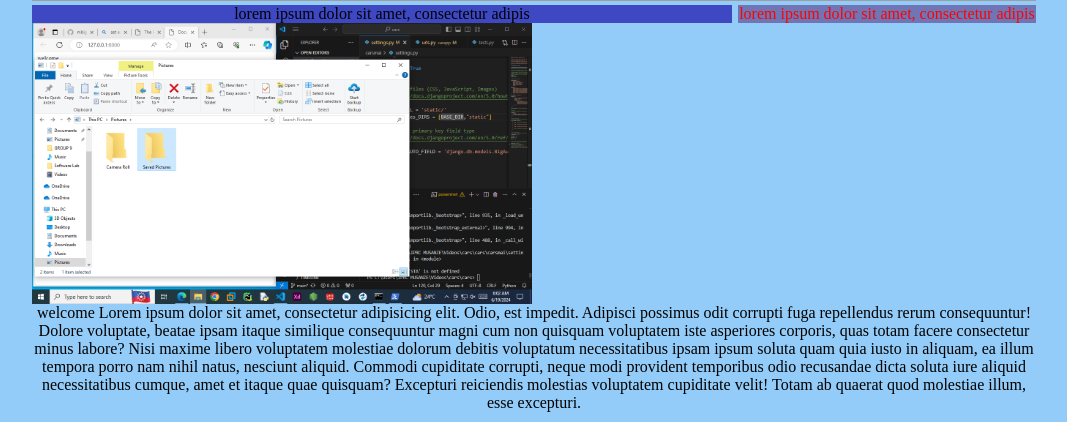
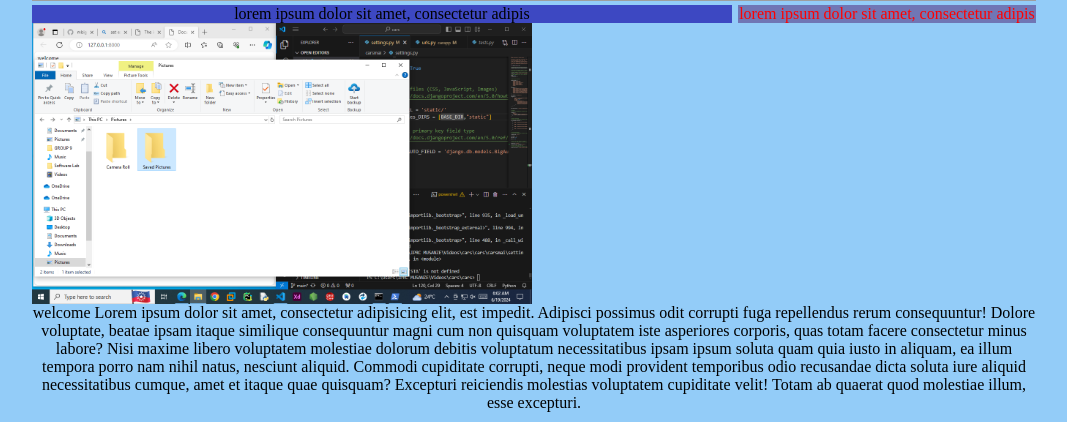
Before and after one commit to mbigger/cars, a Django app: page / in a window 1280 px wide. Shown: the part 840-1262 px from the top of the page, without its empty margins (106-1173 px from the left). Run offline with Django 5.2, Linux system fonts and the light colour scheme; grey boxes are pictures that could not be loaded.

Commit message:
i guess it will work

```diff
--- a/templates/index.html
+++ b/templates/index.html
@@ -28,13 +28,14 @@
             <div class="middlefirst">
                 lorem ipsum dolor sit amet, consectetur adipis
             </div>
-            <div class="middlesecond">
+            <div class="middlesecond ">
                 lorem ipsum dolor sit amet, consectetur adipis
             </div>
         </div>
          <img src="{% static 'screen.png' %}" alt="" srcset="" width="500">
     welcome
-    Lorem ipsum dolor sit amet, consectetur adipisicing elit. Odio, est impedit. Adipisci possimus odit corrupti fuga repellendus rerum consequuntur! Dolore voluptate, beatae ipsam itaque similique consequuntur magni cum non quisquam voluptatem iste asperiores corporis, quas totam facere consectetur minus labore? Nisi maxime libero voluptatem molestiae dolorum debitis voluptatum necessitatibus ipsam ipsum soluta quam quia iusto in aliquam, ea illum tempora porro nam nihil natus, nesciunt aliquid. Commodi cupiditate corrupti, neque modi provident temporibus odio recusandae dicta soluta iure aliquid necessitatibus cumque, amet et itaque quae quisquam? Excepturi reiciendis molestias voluptatem cupiditate velit! Totam ab quaerat quod molestiae illum, esse excepturi.
+    Lorem ipsum dolor sit amet,
+     consectetur adipisicing elit, est impedit. Adipisci possimus odit corrupti fuga repellendus rerum consequuntur! Dolore voluptate, beatae ipsam itaque similique consequuntur magni cum non quisquam voluptatem iste asperiores corporis, quas totam facere consectetur minus labore? Nisi maxime libero voluptatem molestiae dolorum debitis voluptatum necessitatibus ipsam ipsum soluta quam quia iusto in aliquam, ea illum tempora porro nam nihil natus, nesciunt aliquid. Commodi cupiditate corrupti, neque modi provident temporibus odio recusandae dicta soluta iure aliquid necessitatibus cumque, amet et itaque quae quisquam? Excepturi reiciendis molestias voluptatem cupiditate velit! Totam ab quaerat quod molestiae illum, esse excepturi.
     </section>
 
 </body>
```
